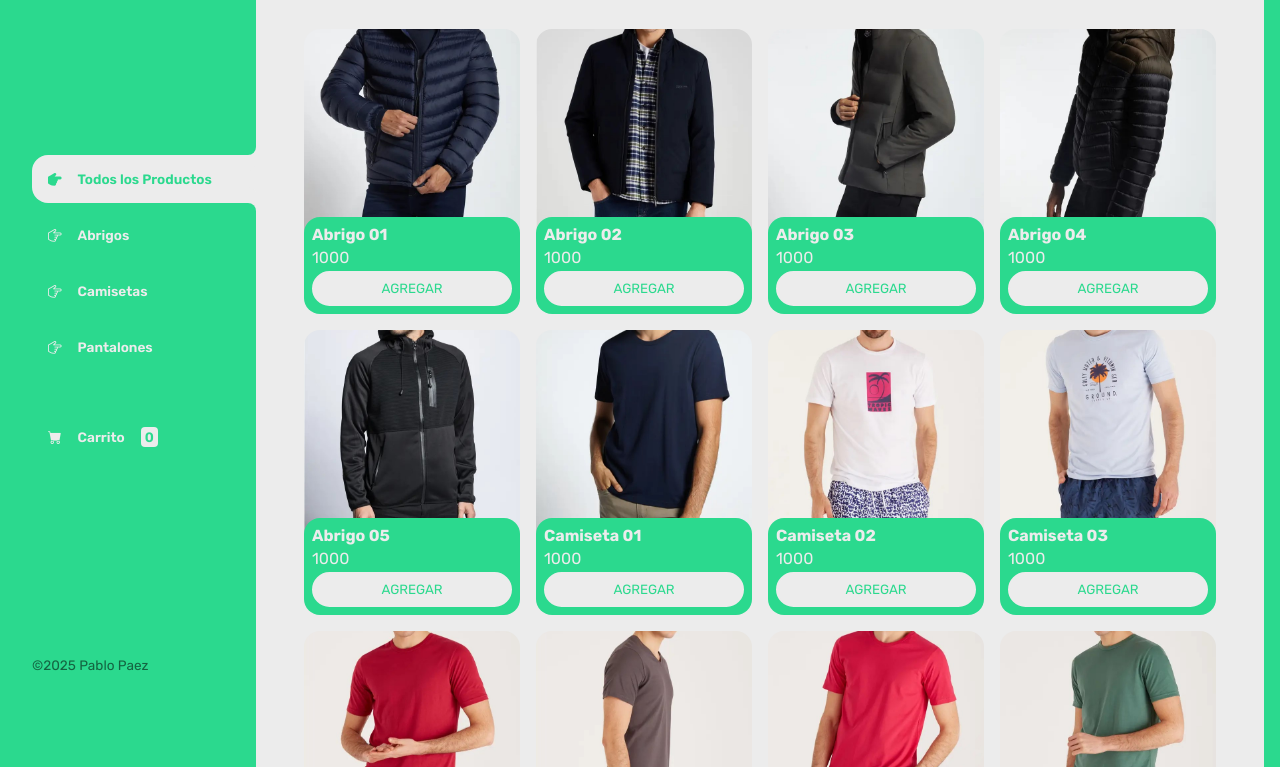
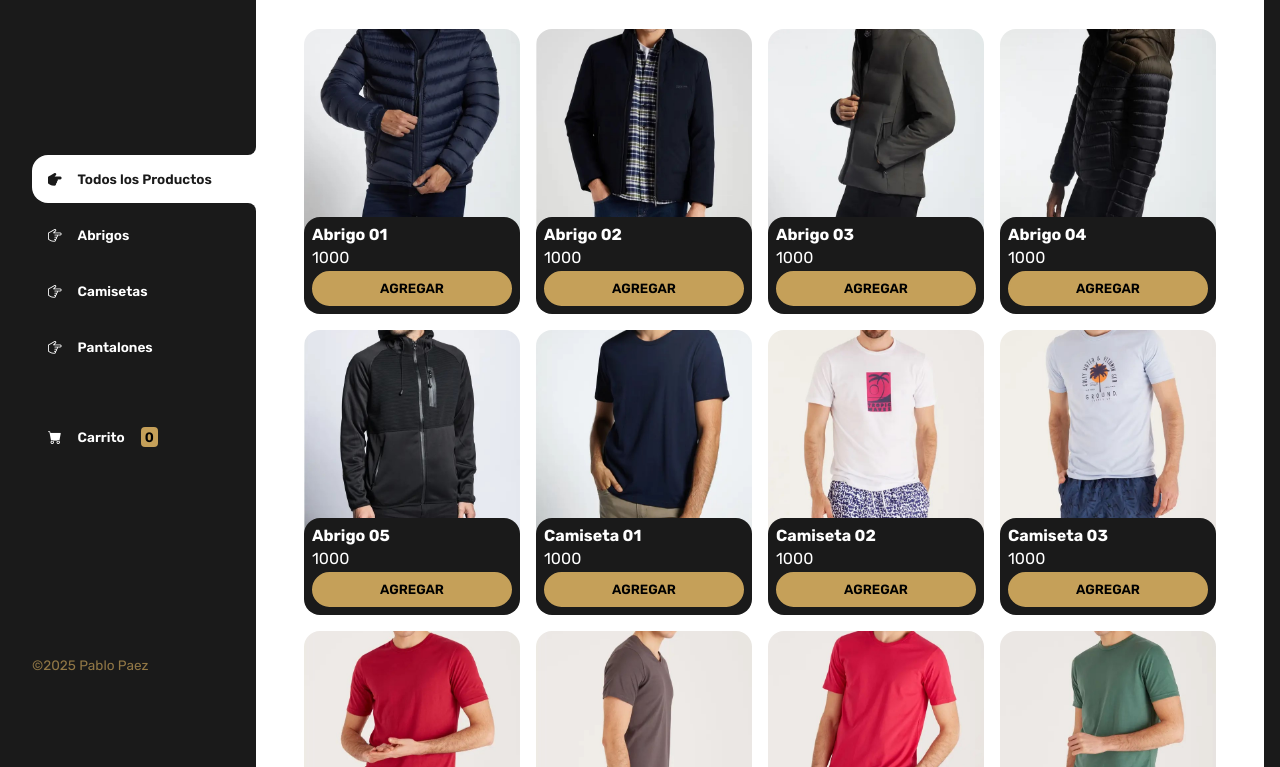
Before and after one commit to PaezPablo/Proyectos-JS, a plain HTML site: page 06-E-commerce/index.html in a window 1280 px wide. Shown: the part 95-862 px from the top of the page. Drawn offline with nearby package versions, Linux system fonts and the light colour scheme.

Commit message:
css update

```diff
--- a/06-E-commerce/css/styles.css
+++ b/06-E-commerce/css/styles.css
@@ -1,11 +1,12 @@
 @import url('https://fonts.googleapis.com/css2?family=Rubik:wght@300;400;500;600;700;800;900&display=swap');
 
 :root {
-    --clr-main: #2BD98E;
-    --clr-main-dark: #146441;
-    --clr-white: #ececec;
-    --clr-gray: #e2e2e2;
+    --clr-main: #1a1a1a;
+    --clr-main-dark: #000000;
+    --clr-white: #ffffff;
+    --clr-gray: #f4f4f4;
     --clr-red: #961818;
+    --clr-accent: #c5a059;
 }
 
 * {
@@ -59,6 +60,7 @@ aside {
 .logo {
     font-weight: 400;
     font-size: 1.3rem;
+    color: var(--clr-accent);
 }
 
 .menu {
@@ -124,8 +126,8 @@ aside {
 }
 
 .numerito {
-    background-color: var(--clr-white);
-    color: var(--clr-main);
+    background-color: var(--clr-accent);
+    color: var(--clr-main-dark);
     padding: .15rem .25rem;
     border-radius: .25rem;
 }
@@ -136,8 +138,9 @@ aside {
 }
 
 .texto-footer {
-    color: var(--clr-main-dark);
+    color: var(--clr-accent);
     font-size: .85rem;
+    opacity: 0.7;
 }
 
 main {
@@ -182,19 +185,21 @@ main {
 
 .producto-agregar {
     border: 0;
-    background-color: var(--clr-white);
-    color: var(--clr-main);
+    background-color: var(--clr-accent);
+    color: var(--clr-main-dark);
     padding: .5rem;
     text-transform: uppercase;
     border-radius: 2rem;
     cursor: pointer;
-    border: 2px solid var(--clr-white);
+    border: 2px solid var(--clr-accent);
     transition: background-color .2s, color .2s;
+    font-weight: 600;
 }
 
 .producto-agregar:hover {
     background-color: var(--clr-main);
     color: var(--clr-white);
+    border-color: var(--clr-main);
 }
 
 /*CARRITO*/
@@ -276,13 +281,14 @@ main {
 
 .carrito-acciones-comprar {
     border: 0;
-    background-color: var(--clr-main);
+    background-color: var(--clr-accent);
     padding: 1rem;
-    color: var(--clr-white);
+    color: var(--clr-main-dark);
     text-transform: uppercase;
     cursor: pointer;
     border-top-right-radius: 1rem;
     border-bottom-right-radius: 1rem;
+    font-weight: 700;
 }
 
 .disabled {
@@ -356,16 +362,17 @@ main {
         display: flex;
         justify-content: space-between;
         align-items: center;
+        background-color: var(--clr-main-dark);
     }
 
     .header-mobile .logo{
-        color: var(--clr-gray);
+        color: var(--clr-accent);
     }
 
     .open-menu,
     .close-menu{
         background-color: transparent;
-        color: var(--clr-gray);
+        color: var(--clr-accent);
         border: 0;
         font-size: 2rem;
         cursor: pointer;
```
